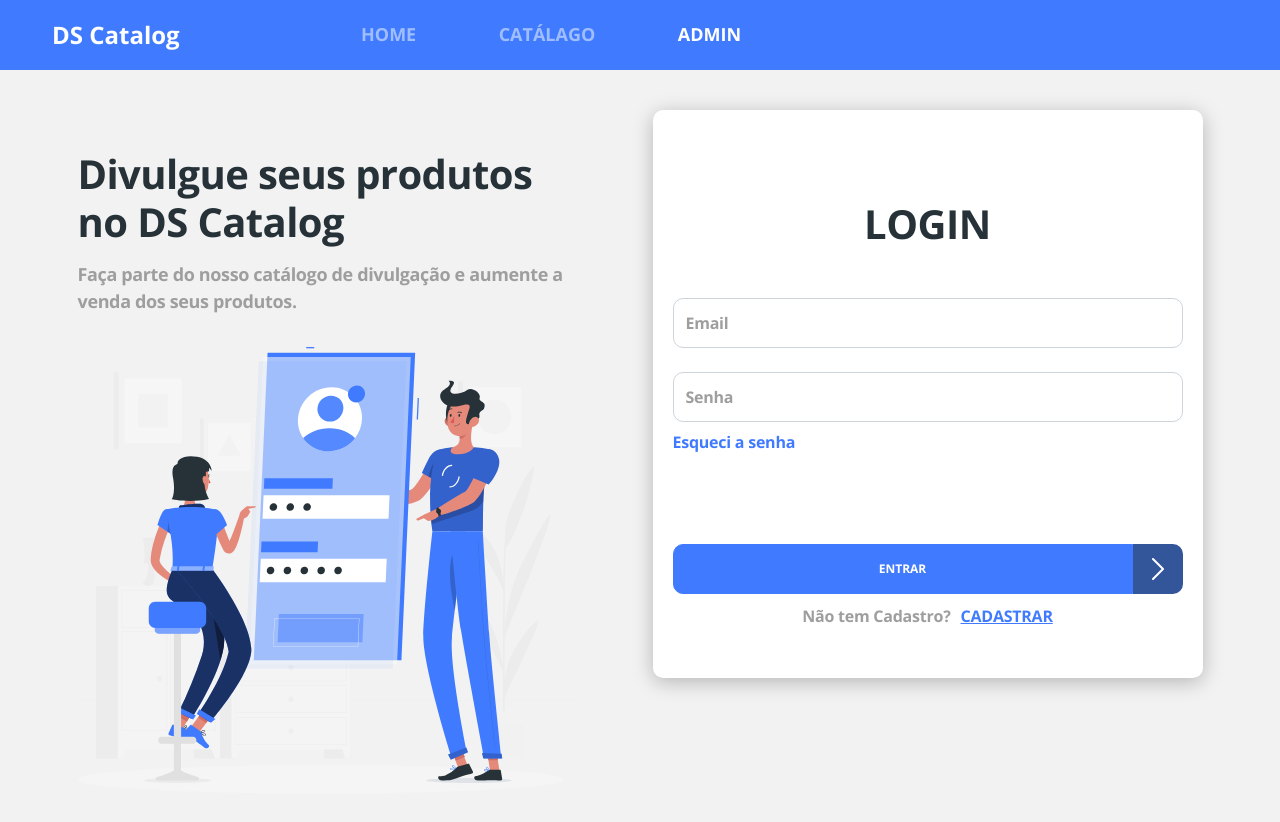
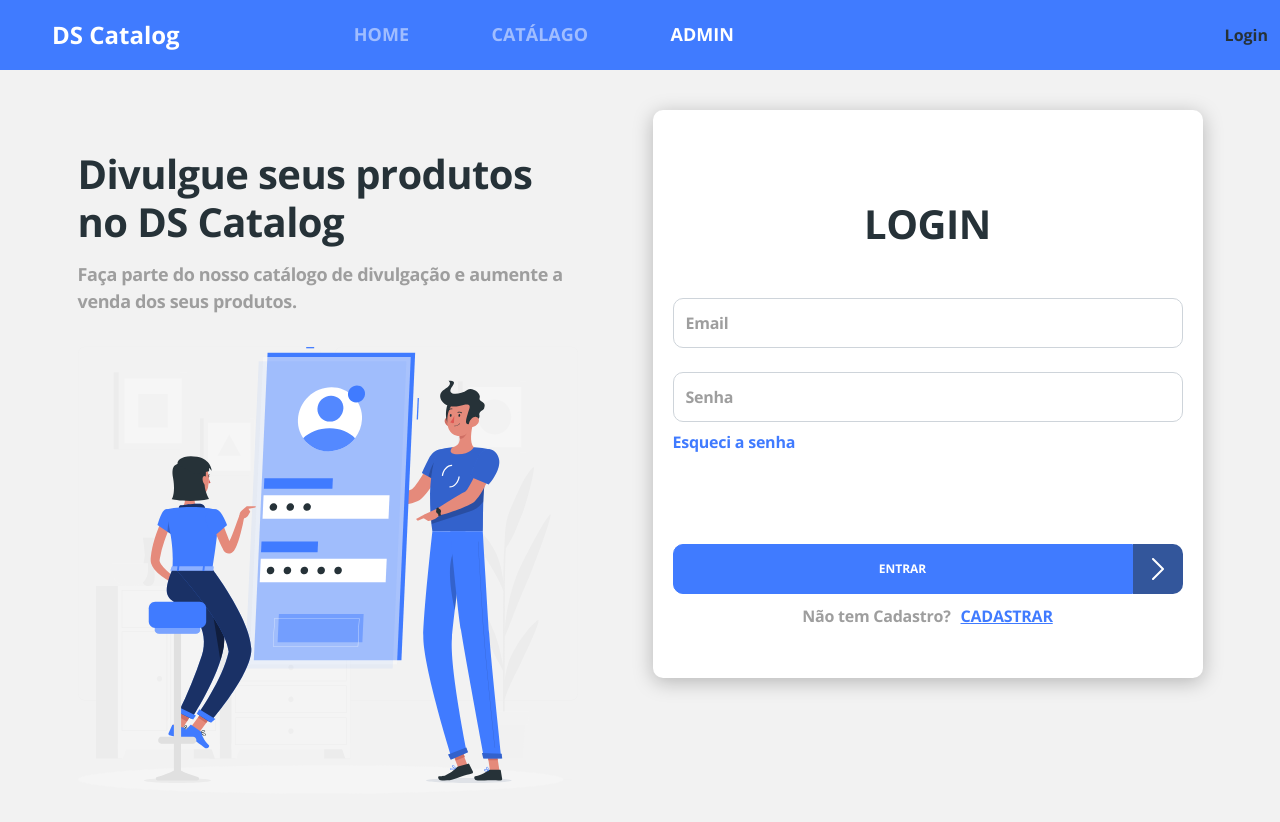
Before and after one commit to jopaulo666/dscatalog-bootcamp, a React (Create React App) app in the folder frontend/: page /admin/auth/login in a window 1280 px wide. Shown: the top 822 px of the page. Built offline with nearby package versions, Linux system fonts and the light colour scheme; no server answers; the HTML template or start-up script is replaced by a standard one.

Commit message:
Links de login e logout na Navbar

```diff
--- a/frontend/src/Routes.tsx
+++ b/frontend/src/Routes.tsx
@@ -20,11 +20,11 @@
             <Route path="/products/:productId">
                 <ProductDetails />
             </Route>
-            <Redirect from="/admin/auth" to="admin/auth/login" exact />
+            <Redirect from="/admin/auth" to="/admin/auth/login" exact />
             <Route path="/admin/auth">
                 <Auth />
             </Route>
-            <Redirect from="/admin" to="admin/products" exact />
+            <Redirect from="/admin" to="/admin/products" exact />
             <Route path="/admin">
                 <Admin />
             </Route>
--- a/frontend/src/components/Navbar/index.tsx
+++ b/frontend/src/components/Navbar/index.tsx
@@ -1,16 +1,47 @@
 import './styles.css'
 import '@popperjs/core';
 import 'bootstrap/js/src/collapse';
+import { useEffect, useState } from 'react';
 import { Link, NavLink } from 'react-router-dom';
+import history from 'util/history';
+import { TokenData, getTokenData, isAuthenticated, removeAuthData } from 'util/requests';
+
+type AuthData = {
+    authenticate: boolean,
+    tokenData?: TokenData
+}
 
 const Navbar = () => {
+    const [authData, setAuthData] = useState<AuthData>({ authenticate: false });
+
+    useEffect(() => {
+        if (isAuthenticated()) {
+            setAuthData({
+                authenticate: true,
+                tokenData: getTokenData()
+            });
+        } else {
+            setAuthData({
+                authenticate: false
+            });
+        }
+    }, []);
+
+    const handleLogoutClick = (event: React.MouseEvent<HTMLAnchorElement>) => {
+        event.preventDefault();
+        removeAuthData();
+        setAuthData({
+            authenticate: false
+        });
+        history.replace('/');
+    }
+
     return (
         <nav className="navbar navbar-expand-md navbar-dark bg-primary main-nav">
             <div className="container-fluid">
                 <Link to="/" className="nav-logo-text">
                     <h4>DS Catalog</h4>
                 </Link>
-
                 <button
                     className="navbar-toggler"
                     type="button"
@@ -36,6 +67,18 @@
                         </li>
                     </ul>
                 </div>
+
+                <div>
+                    {authData.authenticate ? (
+                        <>
+                            <span>{authData.tokenData?.user_name}</span>
+                            <a href="#logout" onClick={handleLogoutClick}>Logout</a>
+                        </>
+                    ) : (
+                        <Link to="/admin/auth">Login</Link>
+                    )}
+                </div>
+
             </div>
         </nav>
 
--- a/frontend/src/util/requests.ts
+++ b/frontend/src/util/requests.ts
@@ -5,9 +5,9 @@
 
 type Role = 'ROLE_OPERATOR' | 'ROLE_ADMIN';
 
-type TokenData = {
+export type TokenData = {
     exp: number;
-    user_number: string;
+    user_name: string;
     authorities: Role[];
 }
 
@@ -65,6 +65,10 @@
     return JSON.parse(str) as LoginResponse;
 }
 
+export const removeAuthData = () => {
+    localStorage.removeItem(tokenKey);
+}
+
 // Add a request interceptor
 axios.interceptors.request.use(function (config) {
     return config;
@@ -90,7 +94,7 @@
     }
 }
 
-export const isAuthenticated = () : boolean => {
+export const isAuthenticated = (): boolean => {
     const tokenData = getTokenData();
     return (tokenData && tokenData.exp * 1000 > Date.now()) ? true : false;
 }
```
